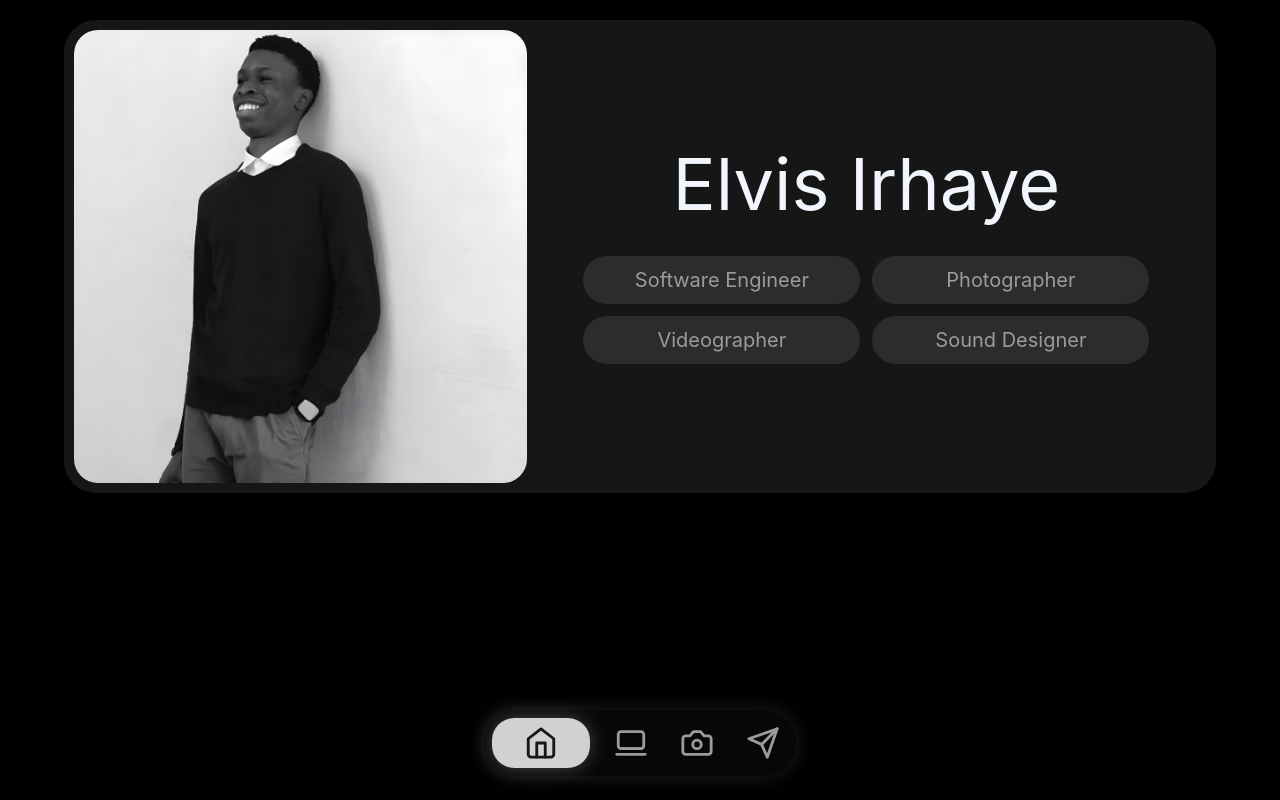
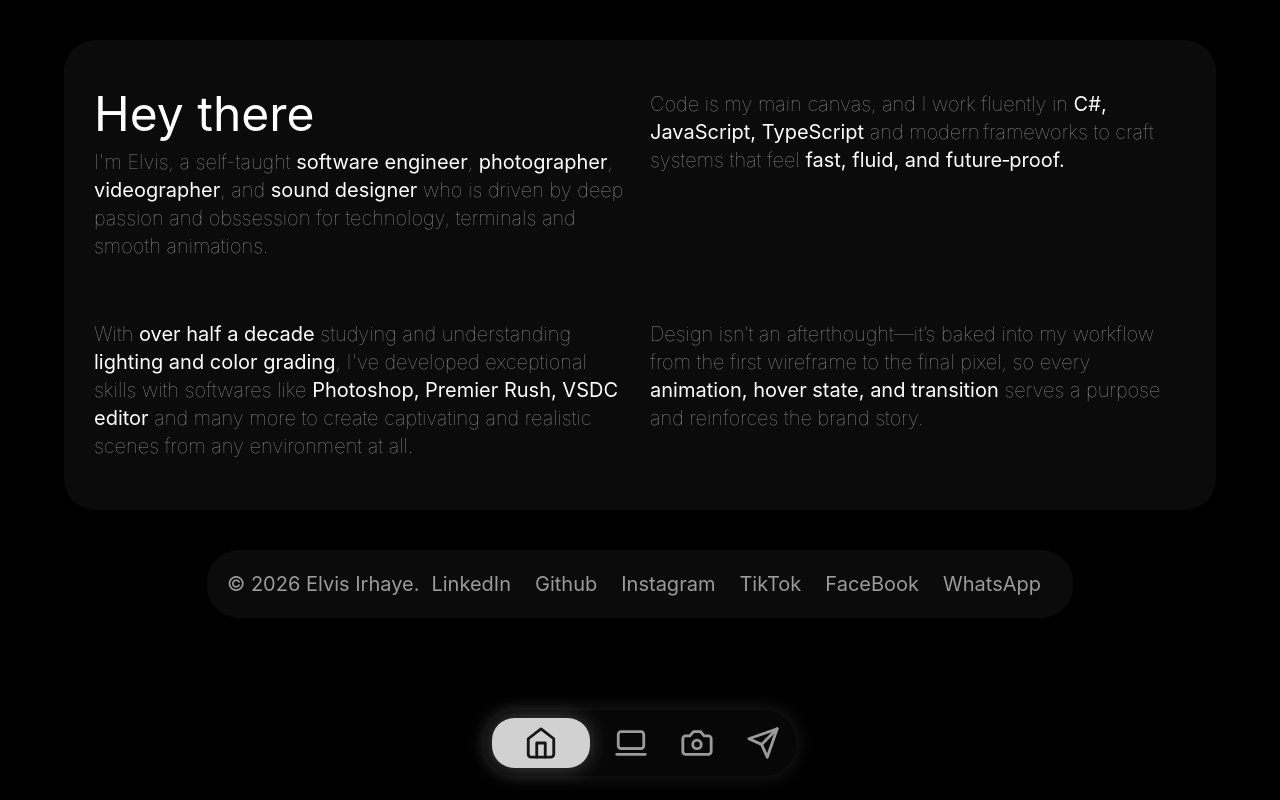
Before and after one commit to viii-fn/portfolio, a React (Vite) app: page / in a window 1280 px wide. Built offline with nearby package versions, Linux system fonts and the light colour scheme.

Commit message:
Finishing Home Page

```diff
--- a/src/components/Navbar.tsx
+++ b/src/components/Navbar.tsx
@@ -10,6 +10,7 @@ export const Navbar: React.FC = () => {
     background: '#16161656',
     borderRadius: '2rem',
     backdropFilter: 'blur(7px)',
+    WebkitBackdropFilter: 'blur(7px)',
     padding: '.5rem',
     justifyContent: 'center',
     alignItems: 'center',
--- a/src/index.css
+++ b/src/index.css
@@ -1,4 +1,14 @@
-body {
+html, body {
   background: black;
+  margin: 0;
+  padding: 0;
+
+  @media (max-width: 768px) {
+    scrollbar-width: none;
+  }
+
+  strong {
+    color: white;
+  }
 }
 @import "tailwindcss";
--- a/src/pages/Home.tsx
+++ b/src/pages/Home.tsx
@@ -3,23 +3,83 @@ import ProfilePic from '../assets/pfp.JPG';
 
 const name: string = 'Elvis';
 const lastName: string = 'Irhaye';
-const roles: string[] = ['Software Engineer', 'Photographer', 'Videographer', 'Sound Designer'];
+const roles = [
+  { name: 'software engineer', years: 4 },
+  { name: 'photographer', years: 6 },
+  { name: 'videographer', years: 3 },
+  { name: 'sound designer', years: 1 }
+];
 
 const HeroSection: React.FC = () => {
   return (
     <>
-      <div className='my-5 mx-auto bg-[#161616] w-[90%] rounded-4xl p-2.5 flex flex-col md:flex-row md:justify-between'>
+      <div className='my-10 mx-auto bg-[#16161685] w-[90%] rounded-4xl p-2.5 flex flex-col md:flex-row md:justify-between'>
         <div className="rounded-2xl md:w-[40%] md:ml-0">
           <img src={ProfilePic} alt={name} className='h-auto w-full rounded-3xl m-auto' />
         </div>
 
-        <div className="mt-4 md:h-fit w-full md:w-[50%] md:m-auto">
-          <h1 className='text-4xl text-center md:text-7xl mb-9'>{name} {lastName}</h1>
+        <div className='mt-4 md:h-fit w-full md:w-[50%] md:m-auto'>
+          <h1 className='text-4xl text-center text-white tracking-widest uppercase font-thin font-sans md:text-7xl md:mb-9 mb-11'>{name} {lastName}</h1>
           <div className='grid grid-cols-2 gap-3'>
-            {roles.map((role: string, index) => (
-              <h1 key={index} className='p-2.5 rounded-4xl text-base md:text-xl text-[#9b9b9b] bg-[#2c2c2c] hover:text-white text-center transition duration-300'>{role}</h1>
+            {roles.map((role, index) => (
+              <div key={index} className='p-2.5 rounded-4xl text-[#9b9b9b] bg-[#2c2c2c] hover:text-white text-center transition duration-300 border'>
+                <h1 className='text-6xl animate-pulse text-white'>{role.years}+</h1>
+                <h2 className='md:text-xl'>experience as a <br /> {role.name}</h2>
+              </div>
             ))}
           </div>
+        </div>
+      </div>
+    </>
+  )
+}
+
+const AboutSection: React.FC = () => {
+
+  return (
+    <>
+      <div className='p-5 my-10 mx-auto bg-[#16161685] shadow-[#ffffff20] text-[#9b9b9b] w-[90%] rounded-4xl md:grid md:grid-cols-2'>
+        <div className='p-2.5 rounded-2xl my-5'>
+          <h1 className='text-5xl text-white pb-2.5'>Hey there</h1>
+          <h2 className='text-xl font-thin'>
+          I'm {name}, a self-taught <strong>{roles[0].name}</strong>, <strong>{roles[1].name}</strong>, <strong>{roles[2].name}</strong>, and <strong>{roles[3].name}</strong> who is driven by deep passion and obssession for technology, terminals and smooth animations.
+          </h2>
+        </div>
+        <div className='p-2.5 rounded-2xl my-5'>
+          <h2 className='text-xl font-thin'>
+            Code is my main canvas, and I work fluently in <strong>C#, JavaScript, TypeScript</strong> and modern frameworks to craft systems that feel <strong>fast, fluid, and future‑proof.</strong>
+          </h2>
+        </div>
+        <div className='p-2.5 rounded-2xl my-5'>
+          <h2 className='text-xl font-thin'>
+            With <strong>over half a decade</strong> studying and understanding <strong>lighting and color grading</strong>, I've developed exceptional skills with softwares like <strong>Photoshop, Premier Rush, VSDC editor</strong> and many more to create captivating and realistic scenes from any environment at all.
+          </h2>
+        </div>
+        <div className='p-2.5 rounded-2xl my-5'>
+          <h2 className='text-xl font-thin'>
+            Design isn’t an afterthought—it’s baked into my workflow from the first wireframe to the final pixel, so every <strong>animation, hover state, and transition</strong> serves a purpose and reinforces the brand story.
+          </h2>
+        </div>
+      </div>
+    </>
+  )
+}
+
+const FooterSection: React.FC = () => {
+  let date = new Date();
+  let year = date.getFullYear();
+
+  return(
+    <>
+      <div className='w-fit rounded-4xl bg-[#16161685] mx-auto p-5 mb-40'>
+        <div className='text-[#9b9b9b] text-xl w-fit flex flex-col md:flex-row'>
+          &copy; {year} {name} {lastName}.
+          <a className='mx-3 mt-5 md:mt-0 hover:text-white transition duration-300' href="https://github.com/viii-fn" target="_blank" rel="noopener noreferrer">LinkedIn</a>
+          <a className='mx-3 hover:text-white transition duration-300' href="https://github.com/viii-fn" target="_blank" rel="noopener noreferrer">Github</a>
+          <a className='mx-3 hover:text-white transition duration-300' href="https://github.com/viii-fn" target="_blank" rel="noopener noreferrer">Instagram</a>
+          <a className='mx-3 hover:text-white transition duration-300' href="https://github.com/viii-fn" target="_blank" rel="noopener noreferrer">TikTok</a>
+          <a className='mx-3 hover:text-white transition duration-300' href="https://github.com/viii-fn" target="_blank" rel="noopener noreferrer">FaceBook</a>
+          <a className='mx-3 hover:text-white transition duration-300' href="https://github.com/viii-fn" target="_blank" rel="noopener noreferrer">WhatsApp</a>
         </div>
       </div>
     </>
@@ -29,7 +89,9 @@ const HeroSection: React.FC = () => {
 export const Home: React.FC = () => {
   return(
     <>
-      <HeroSection />
+      {/* <HeroSection /> */}
+      <AboutSection />
+      <FooterSection />
     </>
   )
 }
```
